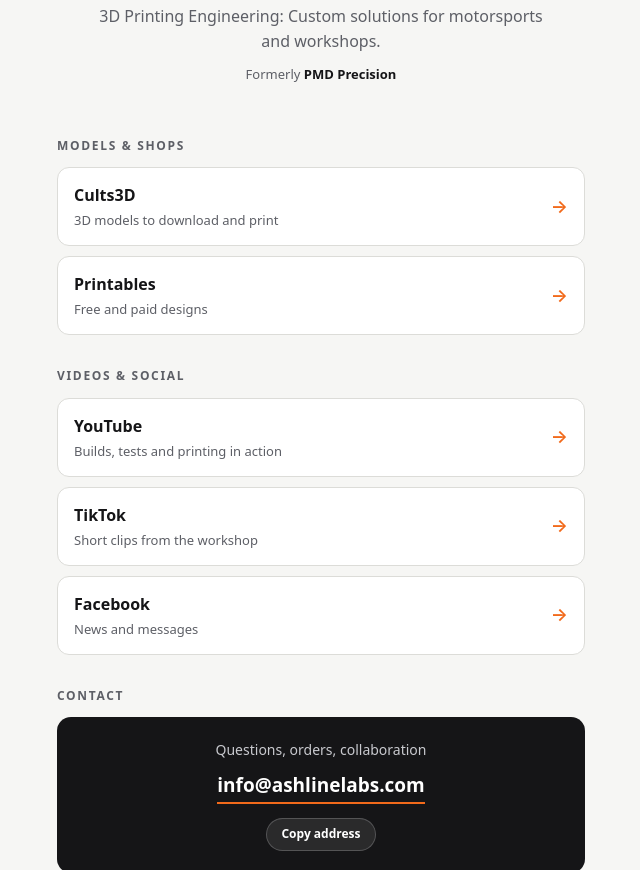
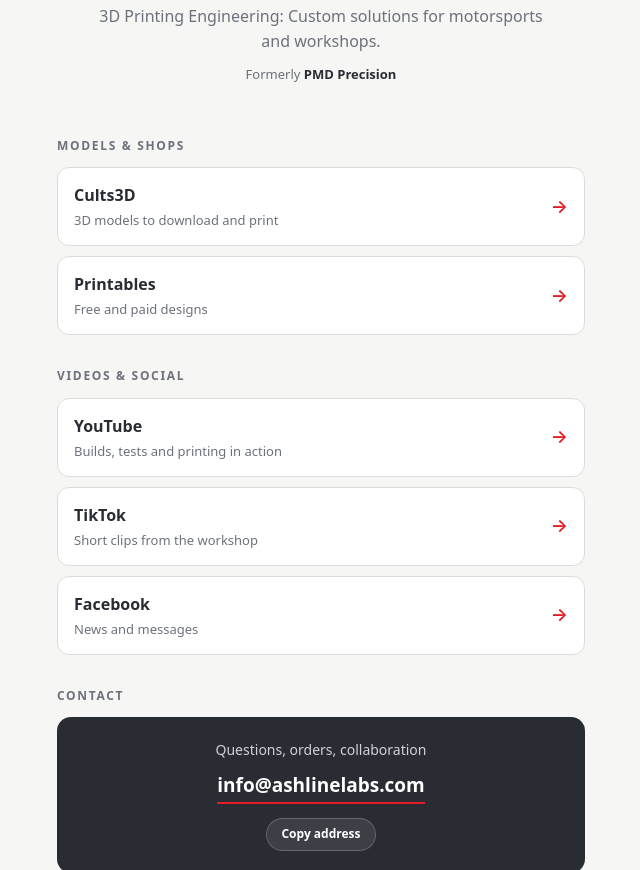
Before and after one commit to ashlinelabs/ashlinelabs, a plain HTML site: page index.html in a window 1280 px wide. Shown: the part 196-1066 px from the top of the page, without its empty margins (319-959 px from the left). Drawn offline with Linux system fonts and the light colour scheme.

Commit message:
Update index.html

```diff
--- a/index.html
+++ b/index.html
@@ -27,11 +27,11 @@
 <style>
   :root {
     --bg: #f6f6f4;
-    --ink: #151517;
-    --muted: #5d5f66;
+    --ink: #292c33;
+    --muted: #6c717b;
     --line: #dcdcd8;
     --card: #ffffff;
-    --accent: #f26a1b;
+    --accent: #e31e24;
   }
   *, *::before, *::after { box-sizing: border-box; }
   html { -webkit-text-size-adjust: 100%; }
@@ -102,7 +102,7 @@
   .links a:hover {
     border-color: var(--accent);
     transform: translateY(-1px);
-    box-shadow: 0 4px 14px rgba(21, 21, 23, .05);
+    box-shadow: 0 4px 14px rgba(41, 44, 51, .06);
   }
   .links a:focus-visible {
     border-color: var(--accent);
@@ -120,7 +120,7 @@
     padding: 22px 18px;
     text-align: center;
   }
-  .contact p { margin: 0 0 10px; color: #c9cacf; font-size: 14px; }
+  .contact p { margin: 0 0 10px; color: #d0d2d6; font-size: 14px; }
   .contact .mail-link {
     display: inline-block;
     color: #fff;
```
